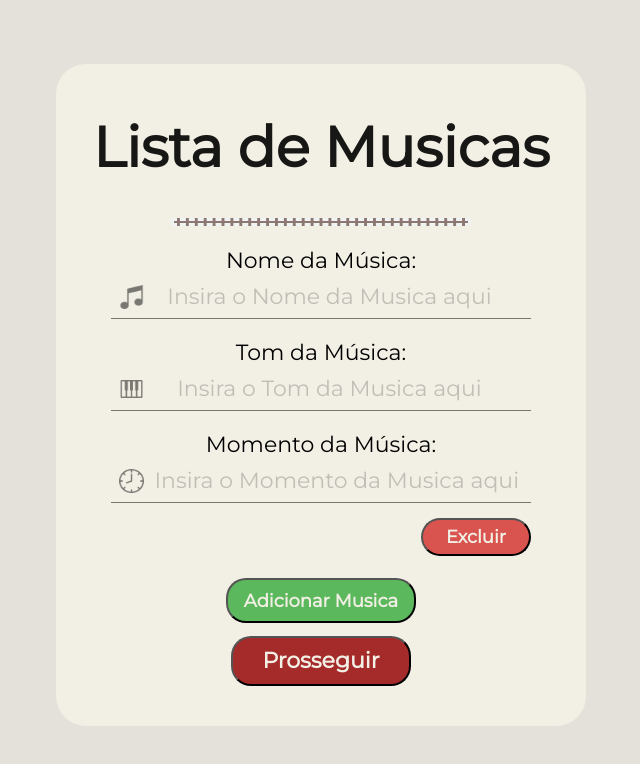
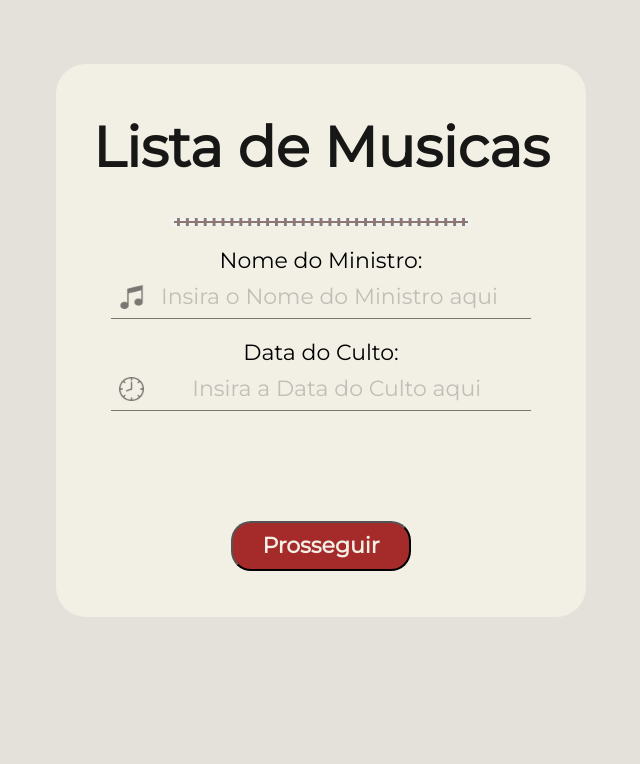
Before and after one commit to lipe-s-m/Lista-De-Musicas, a React (Create React App) app: page / in a window 1280 px wide. Shown: the top 764 px of the page, without its empty margins (319-959 px from the left). Built offline with nearby package versions, Linux system fonts and the light colour scheme.

Commit message:
Criei Opção do ministro

```diff
--- /dev/null
+++ b/src/Pages/Home/Cantor.jsx
@@ -0,0 +1,83 @@
+import { useState } from "react";
+import "./Musicas.css";
+import nomeIcon from "../../UI/Icons/002-music-player.png";
+import momentoIcon from "../../UI/Icons/001-clock.png";
+import { useNavigate } from "react-router-dom";
+
+function Cantor() {
+  const navigate = useNavigate();
+  const [nomeCantor, setNomeCantor] = useState();
+  const [dataCulto, setDataCulto] = useState();
+
+  const handleChangeCantor = (valor) => {
+    setNomeCantor(valor);
+  };
+  const handleChangeData = (valor) => {
+    setDataCulto(valor);
+  };
+
+  // texto enviado
+  const handleSubmit = (event) => {
+    navigate(`/Musicas/${nomeCantor}/${dataCulto}`);
+  };
+
+  return (
+    <>
+      <div className="container-fundo-cantor">
+        <div className="title"> Lista de Musicas </div>
+
+        <form className="info" onSubmit={(e) => handleSubmit(e)}>
+          <hr className="linha-divisoria"></hr>
+
+          {/* NOME */}
+          <div className="info-nome">
+            <div className="info-nome-title">Nome do Ministro:</div>
+            <img
+              className="info-nome-img"
+              src={nomeIcon}
+              alt="Icone nome da musica"
+            ></img>
+            <label className="info-label-nome">
+              <input
+                type="text"
+                value={nomeCantor}
+                onChange={(e) => handleChangeCantor(e.target.value)}
+                placeholder="Insira o Nome do Ministro aqui"
+              />
+            </label>
+            <hr></hr>
+          </div>
+
+          {/* MOMENTO */}
+          <div className="info-momento">
+            <div className="info-momento-title">Data do Culto:</div>
+            <img
+              className="info-momento-img"
+              src={momentoIcon}
+              alt="Ícone momento da musica"
+            ></img>
+            <label className="info-label-momento">
+              <input
+                type="text"
+                value={dataCulto}
+                onChange={(e) => handleChangeData(e.target.value)}
+                placeholder="Insira a Data do Culto aqui"
+              />
+            </label>
+            <hr></hr>
+          </div>
+        </form>
+
+        <button
+          className="proxima-pagina"
+          type="submit"
+          onClick={(e) => handleSubmit(e)}
+        >
+          Prosseguir
+        </button>
+      </div>
+    </>
+  );
+}
+
+export default Cantor;
--- a/src/Pages/Home/Home.css
+++ b/src/Pages/Home/Musicas.css
@@ -7,6 +7,16 @@
   justify-content: center;
   padding: 20px;
   padding-bottom: 8%;
+}
+.container-fundo-cantor {
+  background-color: #f2efe5;
+  width: 490px;
+  margin: 0 auto 300px;
+  margin-top: 5%;
+  border-radius: 30px;
+  justify-content: center;
+  padding: 20px;
+  padding-bottom: 3%;
 }
 .title {
   width: auto;
@@ -216,7 +226,7 @@ hr {
 }
 
 /* botoes */
-.confirmar-envio {
+.proxima-pagina {
   width: 180px;
   height: 50px;
   display: block;
@@ -228,7 +238,7 @@ hr {
   position: absolute;
   left: 50%; /* Centralizar o botão horizontalmente */
   transform: translateX(-50%); /* Centralizar o botão horizontalmente */
-  margin-top: 4.5%;
+  margin-top: -4.5%;
 }
 .excluir-musica {
   background-color: #d9534f;
@@ -261,7 +271,55 @@ hr {
 }
 
 /* celular */
-@media (max-width: 450px) {
+@media (max-width: 380px) {
+  .container-fundo {
+    width: 300px;
+    padding-bottom: 20%;
+  }
+  .title {
+    width: auto;
+  }
+  .linha-divisoria{
+    margin-top: 52%; /* Espaçamento superior entre o hr e o conteúdo acima */
+
+  }
+  .info {
+    width: auto;
+    padding-bottom: 19%;
+  }
+  .info-momento,
+  .info-nome,
+  .info-tom {
+    margin-top: 40px;
+  }
+  .info-label-momento,
+  .info-label-nome,
+  .info-label-tom {
+    width: 260px;
+  }
+  .info-label-momento input,
+  .info-label-nome input,
+  .info-label-tom input {
+    width: 255px;
+  }
+  .info-label-momento input::placeholder,
+  .info-label-nome input::placeholder,
+  .info-label-tom input::placeholder {
+    font-size: 15.3px;
+    text-align: left;
+  }
+  .adicionar-musica{
+    margin-bottom: 10%;
+    height: 43px;
+    width: 190px;
+
+
+  }
+  .confirmar-envio{
+    margin-top: 55px;
+  }
+}
+@media (min-width: 371px) and (max-width: 450px) {
   .container-fundo {
     width: 320px;
     padding-bottom: 20%;
@@ -311,7 +369,7 @@ hr {
 }
 
 /* tablet */
-@media (min-width: 768px) and (max-width: 1024px) {
+@media (min-width: 568px) and (max-width: 1024px) {
   .title {
     color: #5cb85c;
   }
--- a/src/Pages/Home/Home.jsx
+++ b/src/Pages/Home/Musicas.jsx
@@ -1,10 +1,14 @@
 import { useState } from "react";
-import "./Home.css";
+import "./Musicas.css";
 import nomeIcon from "../../UI/Icons/002-music-player.png";
 import tomIcon from "../../UI/Icons/003-keyboard.png";
 import momentoIcon from "../../UI/Icons/001-clock.png";
+import { useParams } from "react-router-dom";
 
-function Home() {
+function Musicas() {
+  const { nomeCantor } = useParams();
+  const { dataCulto } = useParams();
+
   const [musicas, setMusicas] = useState([
     { textoNome: "", textoTom: "", textoMomento: "" },
   ]);
@@ -26,7 +30,7 @@ function Home() {
 
   // texto enviado
   const handleSubmit = (event) => {
-    let textoResultado = "";
+    let textoResultado = `Culto dia ${dataCulto} \n *[ ${nomeCantor} ]*`;
     event.preventDefault();
     for (let i = 0; i < musicas.length; i++) {
       const { textoNome, textoTom, textoMomento } = musicas[i];
@@ -51,7 +55,7 @@ function Home() {
 
         {musicas.map((conjunto, index) => (
           <form key={index} className="info" onSubmit={(e) => handleSubmit(e)}>
-                        <hr className="linha-divisoria"></hr>
+            <hr className="linha-divisoria"></hr>
 
             {/* NOME */}
             <div className="info-nome">
@@ -123,17 +127,21 @@ function Home() {
             >
               Excluir
             </button>
-
           </form>
         ))}
         <button
           className="confirmar-envio"
           type="submit"
-          onClick={(e) => handleSubmit(e)}>
+          onClick={(e) => handleSubmit(e)}
+        >
           Prosseguir
         </button>
 
-        <button className="adicionar-musica" type="button" onClick={adicionarMusica}>
+        <button
+          className="adicionar-musica"
+          type="button"
+          onClick={adicionarMusica}
+        >
           Adicionar Musica
         </button>
       </div>
@@ -141,4 +149,4 @@ function Home() {
   );
 }
 
-export default Home;
+export default Musicas;
--- a/src/Routes/Routes.js
+++ b/src/Routes/Routes.js
@@ -1,12 +1,14 @@
 import { BrowserRouter, Route, Routes } from "react-router-dom";
-import Home from "../Pages/Home/Home";
+import Musicas from "../Pages/Home/Musicas";
 import Concluido from "../Pages/Concluido";
+import Cantor from "../Pages/Home/Cantor";
 
 function AppRoutes() {
   return (
     <BrowserRouter>
       <Routes>
-        <Route path="/" element={<Home />}></Route>
+        <Route path="/" element={<Cantor />}></Route>
+        <Route path="/Musicas/:nomeCantor/:dataCulto" element={<Musicas />}></Route>
         <Route path="/Concluido" element={<Concluido />}></Route>
       </Routes>
     </BrowserRouter>
```
